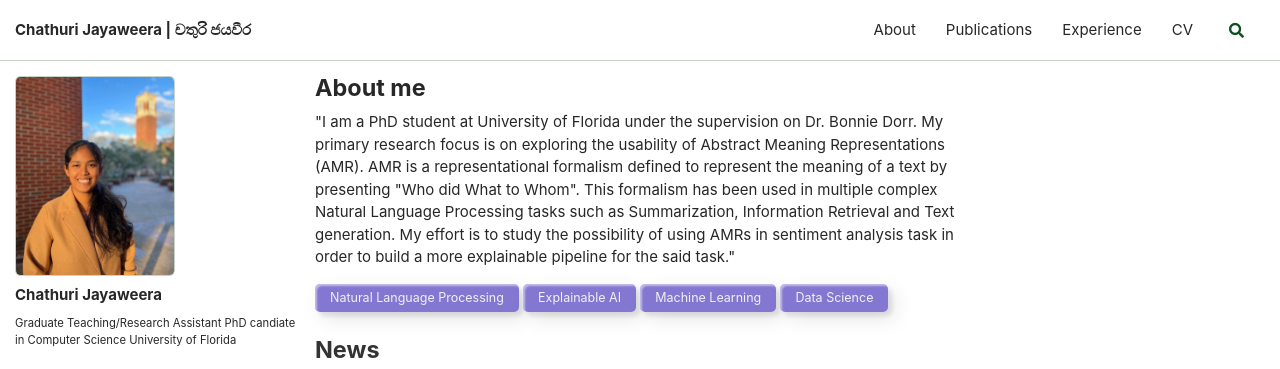
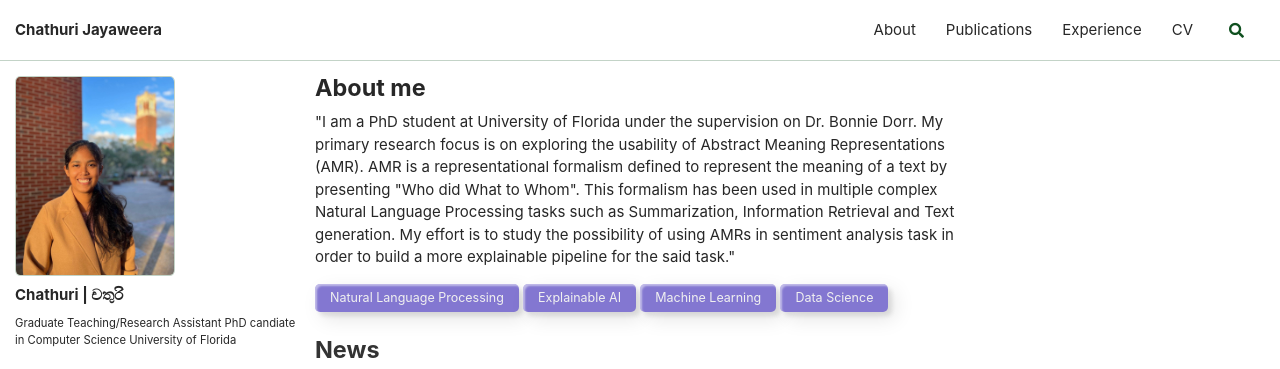
Before and after one commit to chestnutjay/chestnutjay.github.io, a Jekyll site: the page built from index.html, in a window 1280 px wide. Shown: the top 369 px of the page. Built offline with Jekyll 4.4.1, drawn with Linux system fonts in a browser that asks for light colours; cached includes are drawn as plain includes; the list of posts is cut into pages by our own code.

Commit message:
add sinhala name to author details

```diff
--- a/_config.yml
+++ b/_config.yml
@@ -17,7 +17,7 @@ minimal_mistakes_skin    : "chath"
 
 # Site Settings
 locale                   : "en-US"
-title                    : "Chathuri Jayaweera | චතුරි ජයවීර"
+title                    : "Chathuri Jayaweera"
 title_separator          : "-"
 subtitle                 : # site tagline that appears below site title in masthead
 name                     : "Chathuri Jayaweera"
@@ -107,7 +107,7 @@ analytics:
 
 # Site Author
 author:
-  name             : "Chathuri Jayaweera"
+  name             : "Chathuri | චතුරි"
   avatar           : "/assets/images/website_pic.jpg"
   bio              : "Graduate Teaching/Research Assistant\n PhD candiate in Computer Science\n University of Florida"
   location         : "Gainesville, FL"
```
